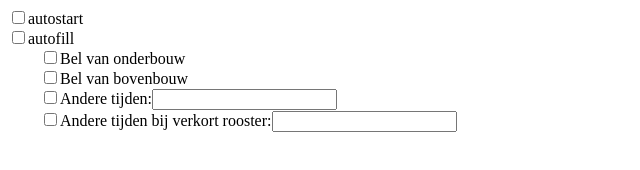
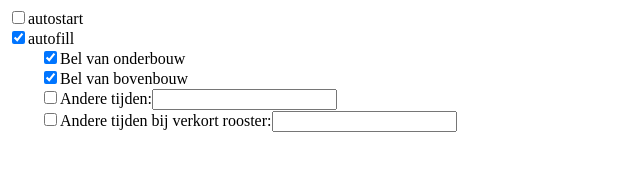
Before and after one commit to Reviii/reviii.github.io, a plain HTML site: page miauwtimer/settings.html in a window 1280 px wide. Shown: the top 170 px of the page, 0-640 px from the left. Drawn offline with Linux system fonts and the light colour scheme.

Commit message:
Update settings.html

```diff
--- a/miauwtimer/settings.html
+++ b/miauwtimer/settings.html
@@ -4,10 +4,10 @@
 </head>
 <body>
 <label><input type="checkbox">autostart</label><br>
-<label><input type="checkbox">autofill</label><br>
+<label><input type="checkbox" checked>autofill</label><br>
 <div style="position: relative;left: 2em;">
-    <label><input type="checkbox">Bel van onderbouw</label><br>
-    <label><input type="checkbox">Bel van bovenbouw</label><br>
+    <label><input type="checkbox" checked>Bel van onderbouw</label><br>
+    <label><input type="checkbox" checked>Bel van bovenbouw</label><br>
     <label><input type="checkbox">Andere tijden:<input></label><br>
     <label><input type="checkbox">Andere tijden bij verkort rooster:<input></label>
 </div><br>
```
